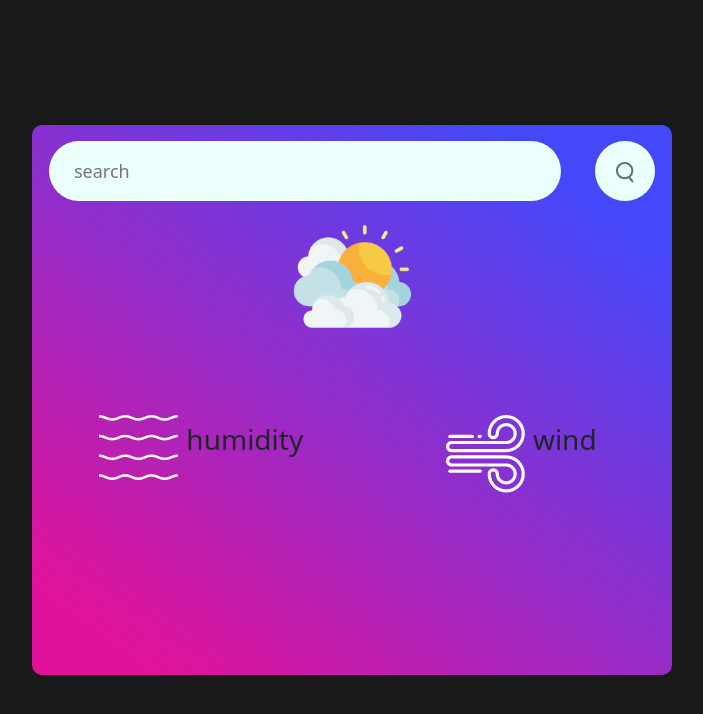
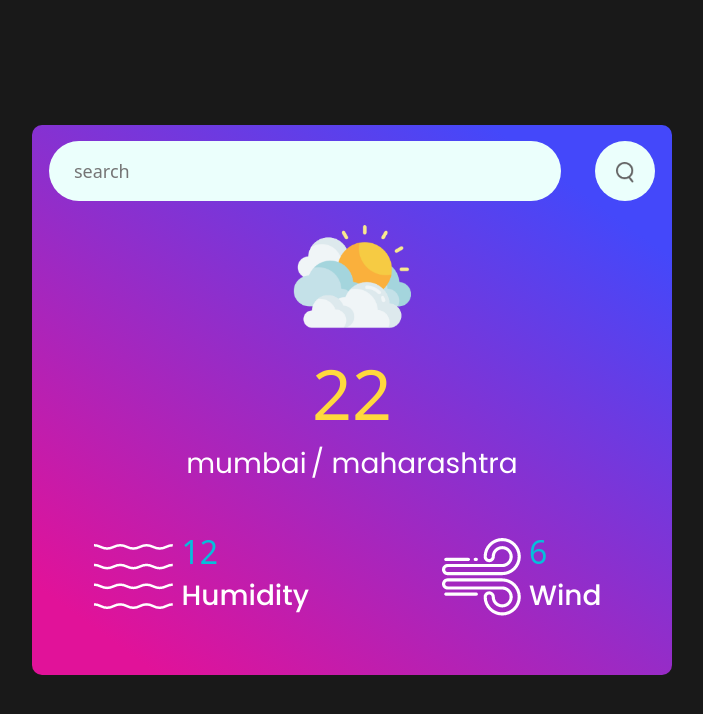
Before and after one commit to Karan-MMore/weather_app, a plain HTML site: page index.html in a window 1280 px wide. Shown: the whole page, without its empty margins (288-991 px from the left). Drawn offline with nearby package versions, Linux system fonts and the light colour scheme; no server answers.

Commit message:
weather app complete

```diff
--- a/index.css
+++ b/index.css
@@ -1,3 +1,15 @@
+@import url('https://fonts.googleapis.com/css2?family=Itim&family=Libre+Franklin:wght@300;500;700;800;900&family=Merriweather:wght@300;400;700;900&family=Montserrat:wght@300;400;500;600;700;900&family=Open+Sans:wght@300;400;500;700;800&family=Poppins:wght@300;400;500;700;800;900&family=Roboto:wght@100;300;400;500;700;900&family=Work+Sans:wght@300;400;500;700;800;900&display=swap');
+
+
+.fontItim{font-family: 'Itim', cursive;}
+.LibreFranklin{font-family: 'Libre Franklin', sans-serif;}
+.Merriweather{font-family: 'Merriweather', serif;}
+.Montserrat{font-family: 'Montserrat', sans-serif;}
+.OpenSans{font-family: 'Open Sans', sans-serif;}
+.Poppins{font-family: 'Poppins', sans-serif;}
+.Roboto{font-family: 'Roboto', sans-serif;}
+.WorkSans{font-family: 'Work Sans', sans-serif;}
+
 *{
     margin: 0%;
     padding: 0%;
@@ -46,6 +58,16 @@ body{
 .image{
     width: 150px;
     height: 150px;
+}
+.temp{
+    font-size: 70px;
+    color: #FFD93D;
+}
+.humidity{
+    color: #05BFDB;
+}
+.wind_speed{
+    color: #05BFDB;
 }
 
   @media only screen and (max-width: 800px) {
--- a/index.html
+++ b/index.html
@@ -15,22 +15,22 @@
       </div>
       <div class="wether_sec d-flex justify-content-center align-items-center flex-column">
         <img src="./images/clouds.png" alt="" class="image">
-        <h1 class="temp"></h1>
-        <h3 class="city"></h3>
+        <h1 class="temp">22</h1>
+        <div> <span class="city text-white Poppins fs-3">mumbai</span> <span class="text-white Poppins fs-3">/</span><span class="region text-white Poppins fs-3"> maharashtra</span></div>
       </div>
       <div class="other_details pt-5 d-flex justify-content-around">
-        <div class="humiDity d-flex" >
+        <div class="humiDity d-flex justify-content-center align-items-center" >
          <div> <img src="./images/humidity.png" alt=""></div>
-         <div class="px-2">
-          <h2 class="humidity"></h2>
-          <h3>humidity</h3>
+         <div class="px-2 ">
+          <h2 class="humidity">12</h2>
+          <h3 class="text-white Poppins">Humidity</h3>
          </div>
         </div>
-        <div class="windSpeed d-flex" >
+        <div class="windSpeed d-flex justify-content-center align-items-center" >
           <div><img src="./images/wind.png" alt=""></div>
          <div class="px-2">
-          <h2 class="wind_speed"></h2>
-          <h3>wind</h3>
+          <h2 class="wind_speed">6</h2>
+          <h3 class="text-white Poppins">Wind</h3>
          </div>
         </div>
       </div>
--- a/index.js
+++ b/index.js
@@ -21,10 +21,11 @@ fetch(`https://weatherapi-com.p.rapidapi.com/forecast.json?q=${cityName}&days=1`
 	.then(response => response.json())
 	.then(response =>{
 		console.log(response)
-			document.querySelector('.city').innerHTML=cityName;
+			document.querySelector('.city').innerHTML=response.location.name;
+			document.querySelector(".region").innerHTML=response.location.region
 			document.querySelector('.temp').innerHTML=response.current.temp_c+"°C ";
 			document.querySelector('.humidity').innerHTML=response.current.humidity;
-			document.querySelector('.wind_speed').innerHTML=response.current.wind_kph;
+			document.querySelector('.wind_speed').innerHTML=response.current.wind_kph+" km/h";
 			image.src= response.current.condition.icon
 		} )
 		.catch(err => console.error(err));
```
